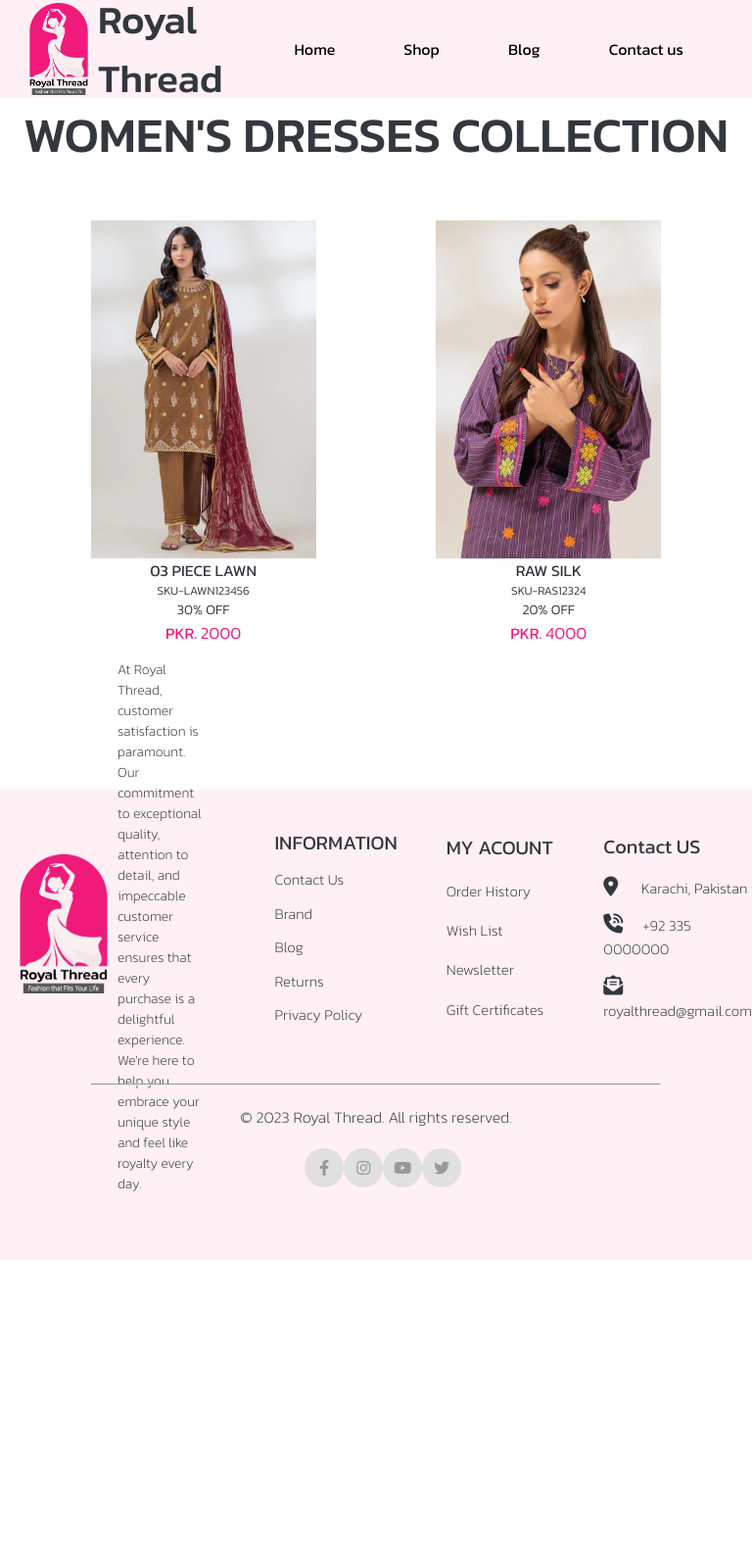
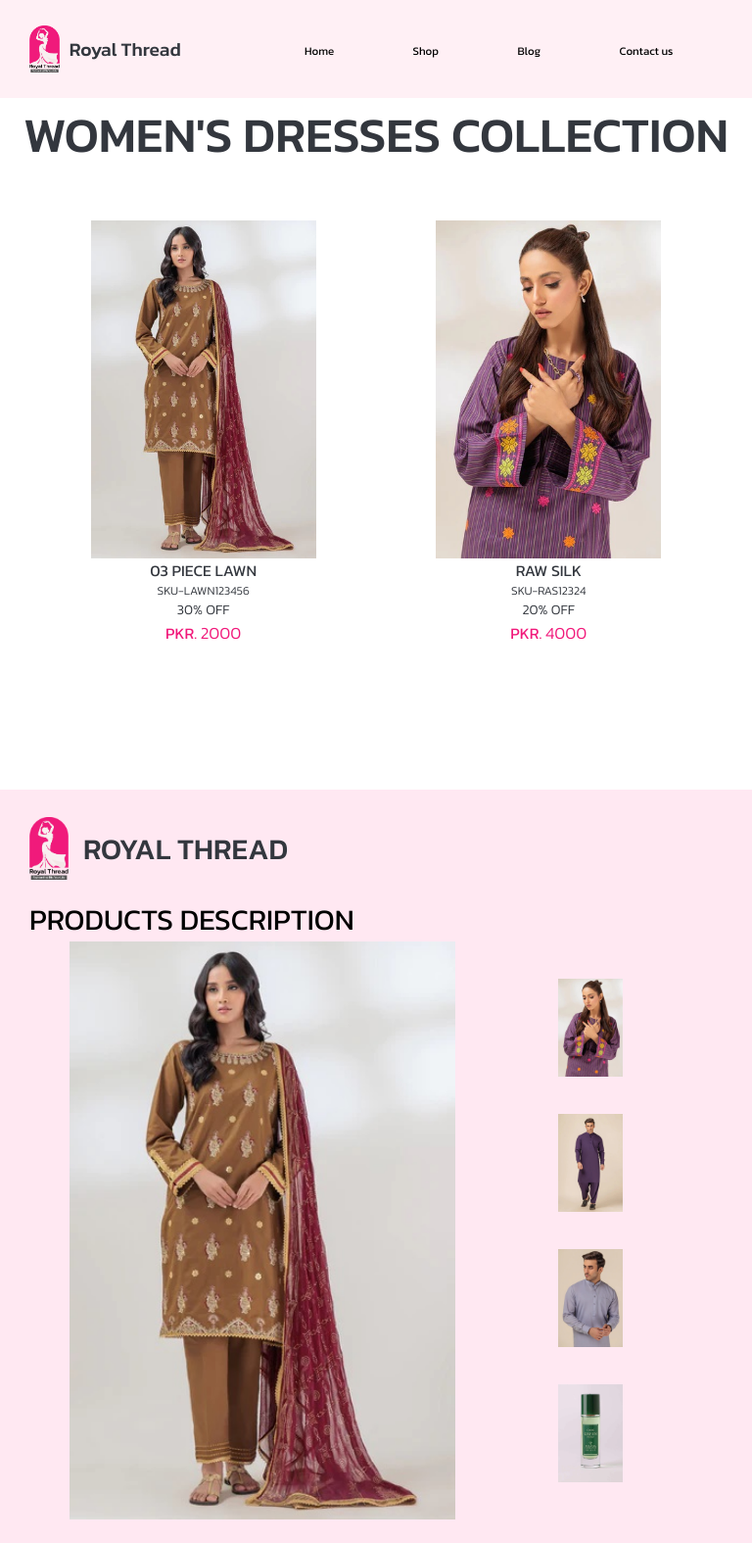
Before and after one commit to hamzalodhi2023/royal-thread-old, a plain HTML site: page women-products.html in a window 768 px wide. Shown: the top 1575 px of the page at 98% size. Before the commit the page ends 1286 px from the top, so only its background shows below. Drawn offline with Linux system fonts and the light colour scheme.

Commit message:
updated women-products resonsive

```diff
--- a/css/women-products.css
+++ b/css/women-products.css
@@ -70,11 +70,11 @@ nav .nav-left-div a {
 
 nav .nav-left-div img {
   /* border: 1px solid #000; */
-  width: 60px;
+  width: 4vw;
 }
 
 nav .nav-left-div h1 {
-  font-size: 40px;
+  font-size: 2.5vw;
   font-weight: 500;
   color: var(--heading);
 }
@@ -101,6 +101,7 @@ nav ul {
 nav ul li a {
   transition: 0.7s;
   position: relative;
+  font-size: 1.5vw;
 }
 
 nav ul li a:hover {
@@ -234,17 +235,18 @@ nav ul li a:hover::after {
 #product-description {
   /* border: 1px solid #000; */
   width: 100%;
-  height: 100vh;
+  height: 100%;
 
   display: flex;
   align-items: center;
-  justify-content: center;
+  justify-content: flex-start;
+  flex-wrap: wrap;
 }
 
 #product-description .left-div {
   /* border: 1px solid #000; */
-  height: 100%;
-  width: 40%;
+  height: 100vh;
+  width: 670px;
 
   display: flex;
   align-items: flex-start;
@@ -254,10 +256,10 @@ nav ul li a:hover::after {
 
 .left-div-logo-div {
   /* border: 1px solid #000; */
-  width: 50%;
+  width: 300px;
   height: 100px;
   margin-top: 10px;
-  margin-left: 60px;
+  margin-left: 30px;
 
   display: flex;
   align-items: center;
@@ -272,9 +274,9 @@ nav ul li a:hover::after {
 .left-div-logo-div h2 {
   /* border: 1px solid #000; */
   color: var(--heading);
-  font-size: 20px;
+  font-size: 30px;
   font-weight: 500;
-  margin-left: 10px;
+  margin-left: 5%;
 }
 
 .images-main-div {
@@ -288,7 +290,7 @@ nav ul li a:hover::after {
   color: black;
   font-size: 30px;
   font-weight: 400;
-  padding-left: 60px;
+  padding-left: 30px;
 }
 
 .main-image-div {
@@ -343,9 +345,10 @@ nav ul li a:hover::after {
 
 #product-description .right-div {
   /* border: 1px solid #000; */
-  height: 100%;
-  width: 60%;
-  padding: 20px;
+  height: 100vh;
+  width: 675px;
+  padding-left: 10%;
+  padding-top: 5%;
 
   display: flex;
   align-items: flex-start;
@@ -668,20 +671,24 @@ textarea {
 /*? footer section start */
 
 #footer {
+  /* border: 1px solid #000; */
   background-color: var(--background);
-  height: 35vh;
+  height: 100%;
   width: 100%;
 
   display: flex;
+  flex-wrap: wrap;
   align-items: center;
   justify-content: center;
 }
 
 #footer .lgo-description {
   /* border: 1px solid #000; */
-  height: 100%;
+  height: 170px;
   width: 30%;
   padding: 5px 20px;
+  margin-top: 1%;
+  margin-bottom: 1%;
 
   display: flex;
   align-items: center;
@@ -690,33 +697,35 @@ textarea {
 
 #footer .lgo-description img {
   /* border: 1px solid #000; */
-  width: 90px;
+  width: 6vw;
 }
 
 #footer .lgo-description p {
   color: var(--heading);
   text-align: left;
-  font-size: 14px;
+  font-size: 1vw;
   font-weight: 200;
-  padding-left: 10px;
+  padding-left: 6%;
 }
 
 .footer-right-div {
-  /* border: 1px solid #000; */
-  width: 70%;
+  /* border: 1px solid #f00; */
+  width: 920px;
   height: 100%;
 
   display: flex;
   align-items: center;
+  flex-wrap: wrap;
   justify-content: space-evenly;
 }
 
 .footer-right-div ul {
   /* border: 1px solid #000; */
-  width: 300px;
+  width: 250px;
   height: 80%;
   list-style: none;
   padding-left: 50px;
+  margin-top: 1.5%;
 
   display: flex;
   align-items: flex-start;
@@ -793,7 +802,7 @@ textarea {
 
 .social {
   /* border: 1px solid #000; */
-  width: 20%;
+  width: 60%;
   height: 60px;
 
   display: flex;
@@ -820,3 +829,54 @@ textarea {
   color: white;
 }
 /*` copy right section end */
+@media screen and (max-width: 810px) {
+  #footer .lgo-description {
+    /* border: 1px solid #000; */
+    height: 170px;
+    width: 100%;
+  }
+
+  #footer .lgo-description img {
+    width: 8vw;
+  }
+
+  #footer .lgo-description p {
+    font-size: 2.2vw;
+  }
+}
+
+@media only screen and (max-width: 850px) and (min-width: 601px) {
+  #footer .lgo-description {
+    /* border: 1px solid #000; */
+    height: 170px;
+    width: 100%;
+  }
+
+  #footer .lgo-description img {
+    width: 8vw;
+  }
+
+  #footer .lgo-description p {
+    font-size: 2.2vw;
+  }
+
+  #footer .lgo-description p {
+    font-size: 2.2vw;
+  }
+}
+
+@media only screen and (max-width: 414px) and (min-width: 360px) {
+  #footer .lgo-description {
+    /* border: 1px solid #000; */
+    height: 170px;
+    width: 100%;
+  }
+
+  #footer .lgo-description img {
+    width: 20vw;
+  }
+
+  #footer .lgo-description p {
+    font-size: 3vw;
+  }
+}
--- a/women-products.html
+++ b/women-products.html
@@ -170,14 +170,11 @@
     </section>
     <!--` section 1 -->
     <!--? section product-description start -->
-    <section
-      id="product-description"
-      style="display: none; background-color: #ffe8f2"
-    >
+    <section id="product-description" style="background-color: #ffe8f2">
       <div class="left-div">
         <div class="left-div-logo-div">
-          <img src="images/Royal Threads logo.png" alt="" />
-          <h2>Royal Thread</h2>
+          <img src="images/Royal Threads logo.webp" alt="" />
+          <h2>ROYAL THREAD</h2>
         </div>
         <div class="images-main-div">
           <h2>PRODUCTS DESCRIPTION</h2>
```
